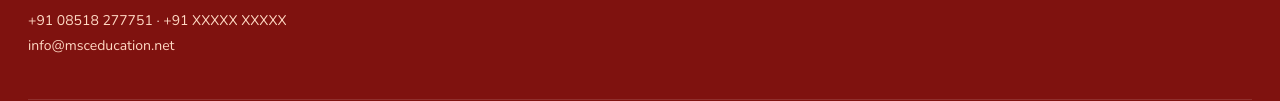
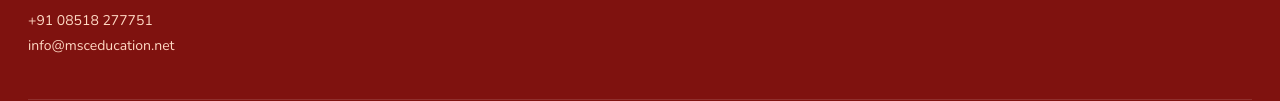
Before and after one commit to kammaash/MSC-Website, a plain HTML site: page montessori-acamp.html in a window 1280 px wide. Shown: the part 8062-8163 px from the top of the page. Drawn offline with nearby package versions, Linux system fonts and the light colour scheme.

Commit message:
Remove duplicate phone number in footer

```diff
--- a/montessori-acamp.html
+++ b/montessori-acamp.html
@@ -576,7 +576,7 @@
           <span style="font-family:'Quicksand',sans-serif;font-weight:700;font-size:19px;color:#fff">Montessori A-Camp</span>
         </div>
         <p style="font-size:14px;line-height:1.6;margin:18px 0 0;max-width:300px">A-Camp, Kurnool, Andhra Pradesh, India — full address to be added.</p>
-        <p style="font-size:14px;margin:14px 0 0"><a href="#admissions" style="color:#ffd9c4">+91 08518 277751</a> · <a href="#admissions" style="color:#ffd9c4">+91 XXXXX XXXXX</a></p>
+                <p style="font-size:14px;margin:14px 0 0"><a href="#admissions" style="color:#ffd9c4">+91 08518 277751</a></p>
         <p style="font-size:14px;margin:6px 0 0"><a href="mailto:info@msceducation.net" style="color:#ffd9c4">info@msceducation.net</a></p>
       </div>
       <div>
```
